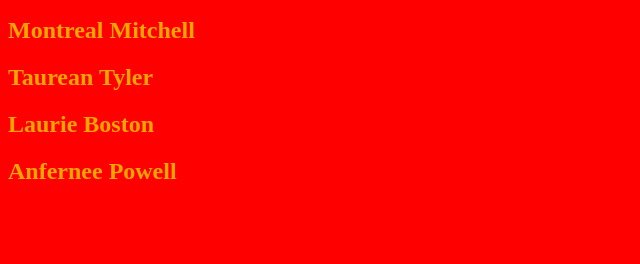
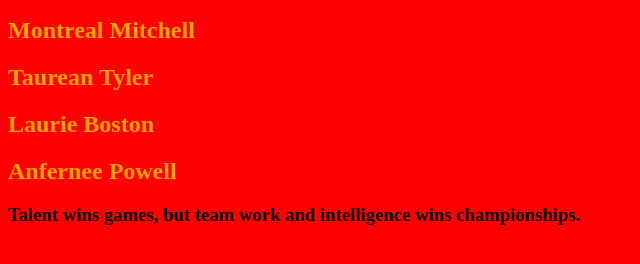
Before and after one commit to Montrealmitchell/MasterMinds, a plain HTML site: page index.html in a window 1280 px wide. Shown: the part 110-374 px from the top of the page, without its empty margins (0-640 px from the left). Drawn offline with Linux system fonts and the light colour scheme.

Commit message:
Update index.html

```diff
--- a/index.html
+++ b/index.html
@@ -24,6 +24,9 @@
 
      <h2>Anfernee Powell</h2>
 
+     <h3>Talent wins games, but team work
+     and intelligence wins championships.</h3>
+
    </body>
 
 </html>
```
